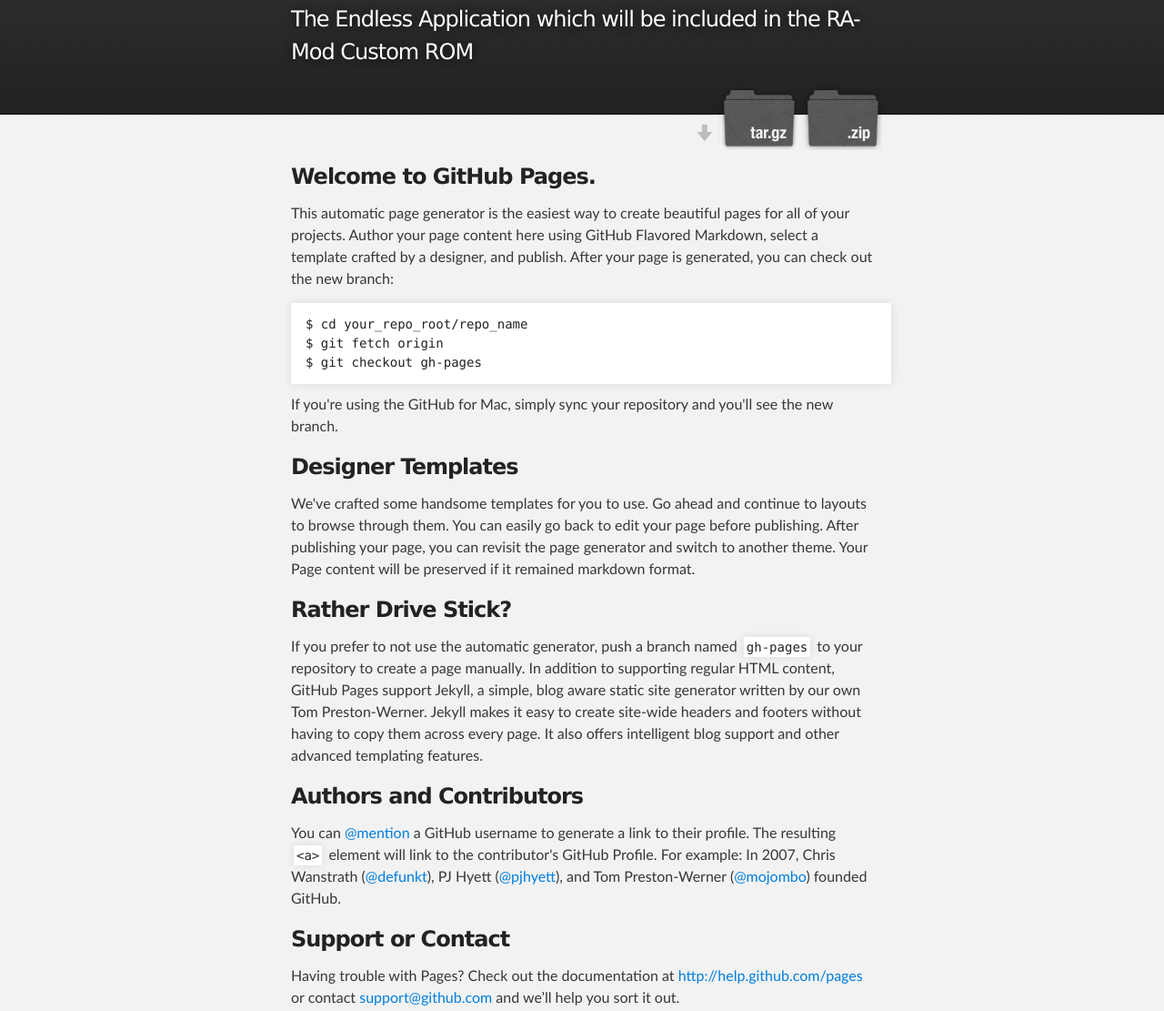
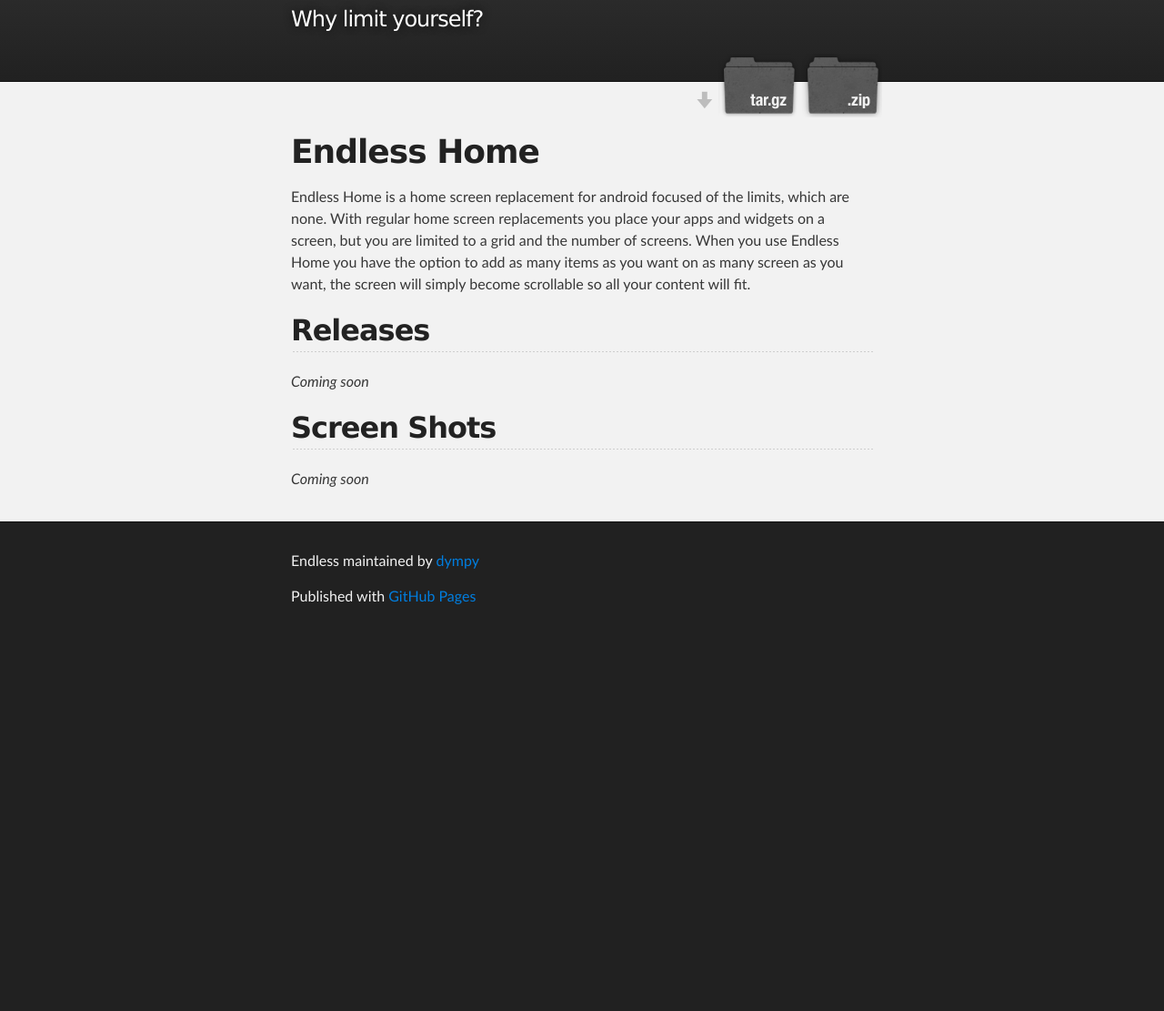
Before and after one commit to DympyDev/Unify_Home, a plain HTML site: page index.html in a window 1280 px wide. Shown: the part 120-1231 px from the top of the page at 91% size. After the commit the page ends 822 px from the top, so only its background shows below. Drawn offline with Linux system fonts and the light colour scheme.

Commit message:
Create gh-pages branch via GitHub

```diff
--- a/index.html
+++ b/index.html
@@ -4,7 +4,7 @@
   <head>
     <meta charset='utf-8' />
     <meta http-equiv="X-UA-Compatible" content="chrome=1" />
-    <meta name="description" content="Endless : The Endless Application which will be included in the RA-Mod Custom ROM" />
+    <meta name="description" content="Endless : Why limit yourself?" />
 
     <link rel="stylesheet" type="text/css" media="screen" href="stylesheets/stylesheet.css">
 
@@ -19,7 +19,7 @@
           <a id="forkme_banner" href="https://github.com/dympy/Endless">View on GitHub</a>
 
           <h1 id="project_title">Endless</h1>
-          <h2 id="project_tagline">The Endless Application which will be included in the RA-Mod Custom ROM</h2>
+          <h2 id="project_tagline">Why limit yourself?</h2>
 
             <section id="downloads">
               <a class="zip_download_link" href="https://github.com/dympy/Endless/zipball/master">Download this project as a .zip file</a>
@@ -31,32 +31,19 @@
     <!-- MAIN CONTENT -->
     <div id="main_content_wrap" class="outer">
       <section id="main_content" class="inner">
-        <h3>Welcome to GitHub Pages.</h3>
+        <h1>Endless Home</h1>
 
-<p>This automatic page generator is the easiest way to create beautiful pages for all of your projects. Author your page content here using GitHub Flavored Markdown, select a template crafted by a designer, and publish. After your page is generated, you can check out the new branch:</p>
+<p>Endless Home is a home screen replacement for android focused of the limits, which are none.
+With regular home screen replacements you place your apps and widgets on a screen, but you are limited to a grid and the number of screens.
+When you use Endless Home you have the option to add as many items as you want on as many screen as you want, the screen will simply become scrollable so all your content will fit.</p>
 
-<pre><code>$ cd your_repo_root/repo_name
-$ git fetch origin
-$ git checkout gh-pages
-</code></pre>
+<h2>Releases</h2>
 
-<p>If you're using the GitHub for Mac, simply sync your repository and you'll see the new branch.</p>
+<p><em>Coming soon</em></p>
 
-<h3>Designer Templates</h3>
+<h2>Screen Shots</h2>
 
-<p>We've crafted some handsome templates for you to use. Go ahead and continue to layouts to browse through them. You can easily go back to edit your page before publishing. After publishing your page, you can revisit the page generator and switch to another theme. Your Page content will be preserved if it remained markdown format.</p>
-
-<h3>Rather Drive Stick?</h3>
-
-<p>If you prefer to not use the automatic generator, push a branch named <code>gh-pages</code> to your repository to create a page manually. In addition to supporting regular HTML content, GitHub Pages support Jekyll, a simple, blog aware static site generator written by our own Tom Preston-Werner. Jekyll makes it easy to create site-wide headers and footers without having to copy them across every page. It also offers intelligent blog support and other advanced templating features.</p>
-
-<h3>Authors and Contributors</h3>
-
-<p>You can <a href="https://github.com/blog/821" class="user-mention">@mention</a> a GitHub username to generate a link to their profile. The resulting <code>&lt;a&gt;</code> element will link to the contributor's GitHub Profile. For example: In 2007, Chris Wanstrath (<a href="https://github.com/defunkt" class="user-mention">@defunkt</a>), PJ Hyett (<a href="https://github.com/pjhyett" class="user-mention">@pjhyett</a>), and Tom Preston-Werner (<a href="https://github.com/mojombo" class="user-mention">@mojombo</a>) founded GitHub.</p>
-
-<h3>Support or Contact</h3>
-
-<p>Having trouble with Pages? Check out the documentation at <a href="http://help.github.com/pages">http://help.github.com/pages</a> or contact <a href="mailto:support@github.com">support@github.com</a> and we’ll help you sort it out.</p>
+<p><em>Coming soon</em></p>
       </section>
     </div>
 
```
Also changed, not shown: params.json (+1 -1 lines).
